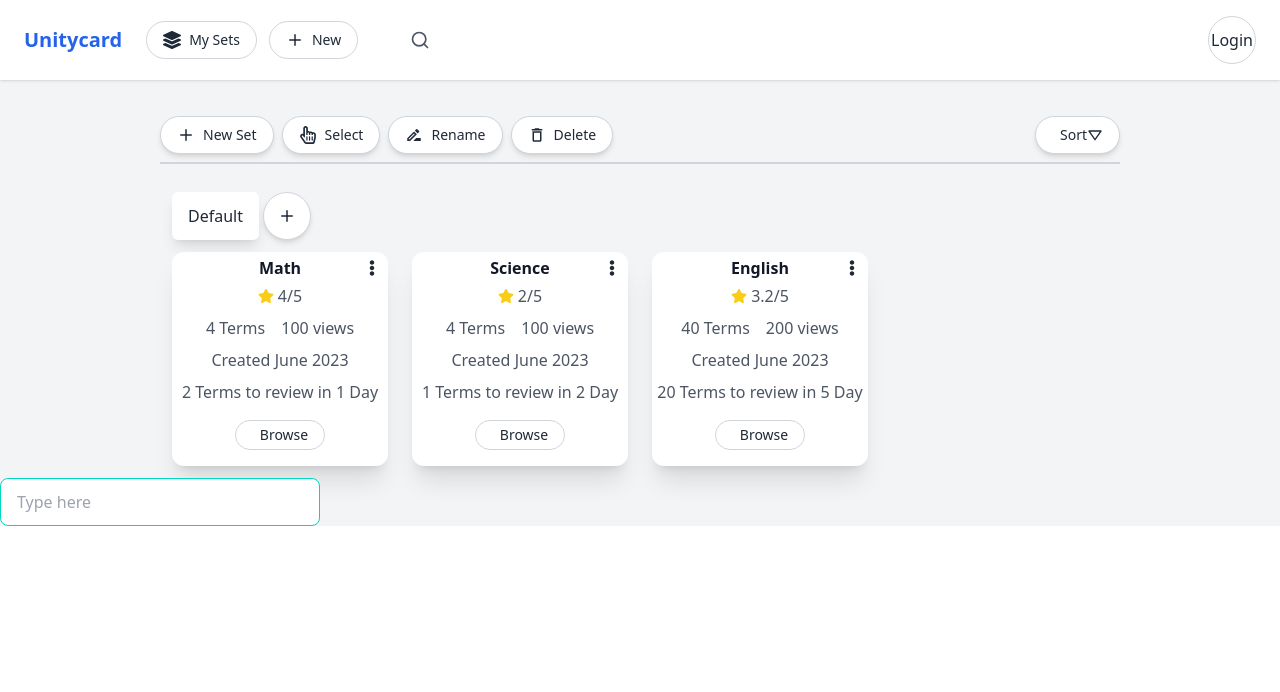
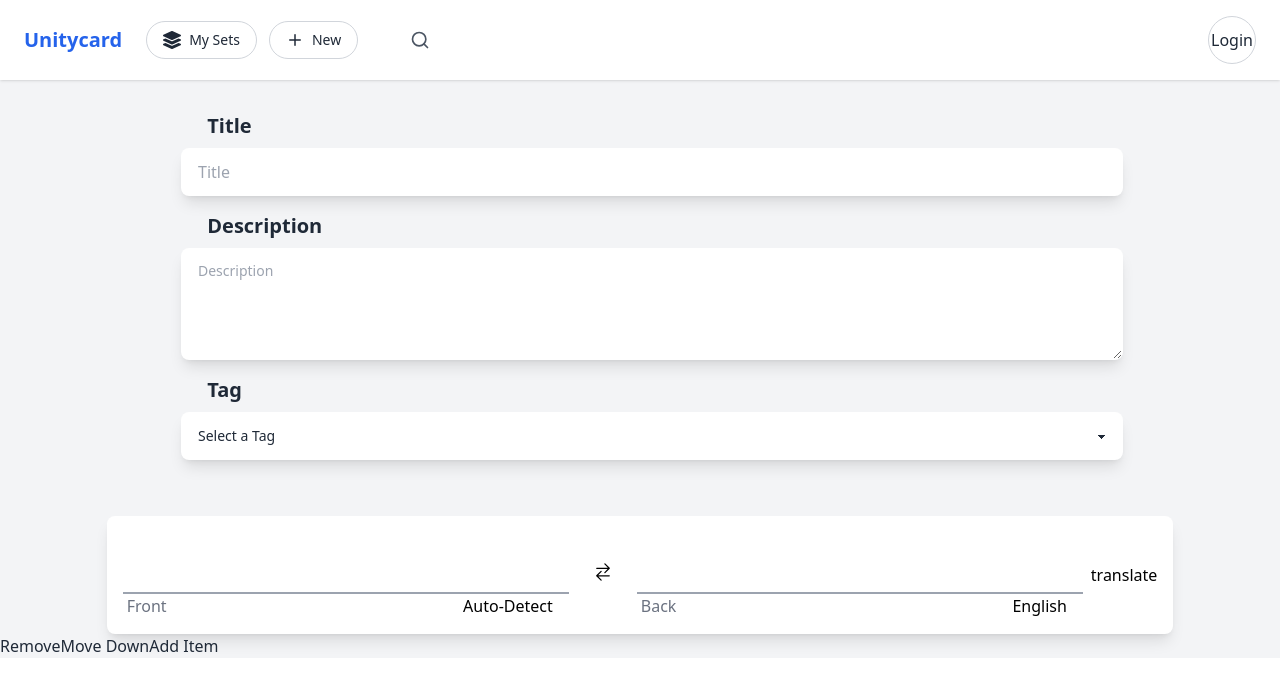
Before and after one commit to JayCenxx/forgetCurve, a React (Create React App) app in the folder forgetcurve_react/: page /CardSetStructure in a window 1280 px wide. Shown: the top 692 px of the page. Built offline with nearby package versions, Linux system fonts and the light colour scheme.

Commit message:
remove move add button

```diff
--- a/forgetcurve_react/public/index.html
+++ b/forgetcurve_react/public/index.html
@@ -13,7 +13,7 @@
   </head>
   <!--  class="bg-gray-500" allow u to apply css at a root/pagewide level -->
   <body >
-    <div id="root"></div>
+    <main id="root" ></main>
 
   </body>
 </html>
--- a/forgetcurve_react/src/App.js
+++ b/forgetcurve_react/src/App.js
@@ -2,8 +2,8 @@
 
 import CardSetMain from "./components/cardSet/CardSetMain";
 import CardSetStructure from "./components/cardSet/CardSetStructure";
-import CardDetailsEdit from "./components/cards/CardDetailsEdit";
-import EditMenuTitle from "./components/editMenu/EditMenuTitle";
+import EditMenuMain from "./components/editMenu/EditMenuMain";
+
 import Header from "./components/header/Header";
 import { BrowserRouter as Router, Routes, Route, Link } from "react-router-dom";
 
@@ -12,16 +12,18 @@ function App() {
 
 
   return (
-    <Router>
+    <>
+    <Router >
 
       <Header></Header>
-      <Routes>
-        {/* <Route path="/" element={<CardSetMain />} /> */}
+      {/* <Routes>
+        <Route path="/" element={<CardSetMain />} />
         <Route path="/CardSetStructure" element={<CardSetStructure />} />
-      </Routes>
+      </Routes> */}
 
-<EditMenuTitle></EditMenuTitle>
+<EditMenuMain></EditMenuMain>
    </Router>
+   </>
   );
 }
 
--- a/forgetcurve_react/src/components/dropDownMenu/DropDownList.js
+++ b/forgetcurve_react/src/components/dropDownMenu/DropDownList.js
@@ -2,7 +2,7 @@ import React from 'react';
 
 const DropDownList = ({ code, onClick }) => (
     <li
-      className="py-2 hover:bg-gray-100 cursor-pointer whitespace-wrap w-full"
+      className="py-2 hover:bg-gray-100 cursor-pointer whitespace-wrap w-full text-lg"
       onClick={() => onClick(code.language, code.langCode)}
     >
       {code.language}
--- a/forgetcurve_react/src/components/dropDownMenu/LangDropDown.js
+++ b/forgetcurve_react/src/components/dropDownMenu/LangDropDown.js
@@ -64,8 +64,9 @@ const selected= isAutoDetectFront?frontLangCode.language : backLangCode.language
         >
           {/* Centered container for the dropdown */}
           <div
-            className=" fixed inset-0 m-auto w-[60vw] max-h-[55%] h-[55%] p-6 overflow-auto rounded-md bg-white shadow-lg grid place-items-center"
+            className=" fixed inset-0 m-auto w-[60vw] max-h-[60%] h-[60%] xl:h-auto  p-6 overflow-auto rounded-md bg-white shadow-lg "
             style={{
+              maxHeight: 'fit-content',
               top: "50%",
               left: "50%",
               transform: "translate(-50%, -50%)",
--- a/forgetcurve_react/src/components/cards/CardDetailsEdit.js
+++ b/forgetcurve_react/src/components/editMenu/EditCardDetails.js
@@ -8,7 +8,7 @@ import { findLanguageWithLangCode } from "../../utils/LangCodeArray";
 import { MyEditor } from "../richTextEditor/MyEditor";
 import { Toolbar } from "../richTextEditor/Toolbar";
 import { debounce } from "../../utils/debounce";
-const CardDetailsEdit = () => {
+export const EditCardDetails = ( ) => {
 
 
   const [frontText, setFrontText] = useState(`<p></p><p></p>`);
@@ -80,7 +80,8 @@ useEffect(() => {},[frontLangCode,backText])
 
 
   return (
-    <main className=" p-4 rounded-lg shadow-lg w-10/12 mx-auto bg-white">
+    <main className=" p-4 rounded-lg shadow-lg w-10/12 mx-auto bg-white mt-14">
+
         <div className="text-editor">
         <Toolbar activeEditor={activeEditor} setActiveEditor={setActiveEditor} />
     </div>
@@ -141,5 +142,3 @@ useEffect(() => {},[frontLangCode,backText])
     </main>
   );
 };
-
-export default CardDetailsEdit;
--- /dev/null
+++ b/forgetcurve_react/src/components/editMenu/EditMenuMain.js
@@ -0,0 +1,55 @@
+import React, { useState } from "react";
+import EditMenuTitle from "./EditMenuTitle";
+import {EditCardDetails} from "./EditCardDetails"
+const EditMenuMain = () => {
+  // Initialize with one item with a unique ID
+  const [cardArray, setCardArray] = useState([{ id: Date.now() }]);
+
+  // Function to add a new MenuItem with a unique key
+  const addArrayItem = () => {
+    setCardArray([...cardArray, { id: Date.now() }]); // Use current timestamp for uniqueness
+
+  };
+
+  // Function to remove a MenuItem by ID
+  const removeArrayItem = id => {
+    setCardArray(cardArray.filter(item => item.id !== id));
+
+  };
+
+  const moveArrayItem = (fromIndex, toIndex) => {
+    if (toIndex < 0 || toIndex >= cardArray.length) {
+      console.log('Target index out of bounds');
+      return; // Early return if the target index is out of range
+    }
+    if (fromIndex === toIndex) {
+      console.log('Item is already at the target index');
+      return; // Early return if the item is already at the desired position
+    }
+
+    setCardArray( (prevItems) => {
+      const newItems = [...prevItems];
+      const itemToMove = newItems.splice(fromIndex, 1)[0]; // Remove the item from the current position
+      newItems.splice(toIndex, 0, itemToMove); // Insert the item at the target position
+      return newItems; // Return the new array to update the state
+    });
+  };
+
+  return (
+    <>
+      <EditMenuTitle />
+
+      {cardArray.map((item,index) => (
+        // use react.frag instead of <> cause of props
+        <React.Fragment key={item.id}>
+       <EditCardDetails/>
+          <button onClick={() => removeArrayItem(item.id)}>Remove</button>
+          <button onClick={() => moveArrayItem(index, index + 1)} disabled={index === cardArray.length - 1}>Move Down</button>
+        </React.Fragment>
+      ))}
+      <button onClick={addArrayItem}> Add Item</button>
+    </>
+  );
+};
+
+export default EditMenuMain;
--- a/forgetcurve_react/src/components/editMenu/EditMenuTitle.js
+++ b/forgetcurve_react/src/components/editMenu/EditMenuTitle.js
@@ -1,10 +1,45 @@
+const EditMenuTitle = () => (
+  <>
+    <main className="pl-6 mt-8 ">
+      <section className="flex  mb-2  ">
+        <div className="basis-[13%] " />
+        <h2 className="text-xl font-bold ml-5">Title</h2>
+      </section>
 
+      <section className="flex justify-center mb-4">
+        <input
+          type="text"
+          placeholder="Title"
+          className=" input w-full basis-9/12  ring-emerald-300 focus:border-none focus:ring shadow-lg"
+        />
+      </section>
 
-const EditMenuTitle =()=>(
-<>
-<input type="text" placeholder="Type here" className="input input-bordered input-accent w-full max-w-xs" />
+      <section className="flex  mb-2  ">
+        <div className="basis-[13%] " />
+        <h2 className="text-xl font-bold ml-5">Description</h2>
+      </section>
 
-</>
-)
+      <section className="flex justify-center mb-4">
+        <textarea
+          className="textarea basis-9/12  ring-emerald-300 focus:border-none focus:ring shadow-lg min-h-28"
+          placeholder="Description"
+        ></textarea>
+      </section>
+
+      <section className="flex  mb-2  ">
+        <div className="basis-[13%] " />
+        <h2 className="text-xl font-bold ml-5">Tag</h2>
+      </section>
+
+      <section className="flex justify-center ">
+        <select className="select basis-9/12  ring-emerald-300 focus:border-none focus:ring shadow-lg  ">
+          <option disabled selected>  Select a Tag </option>
+          <option>Han Solo</option>
+          <option>Greedo</option>
+        </select>
+      </section>
+    </main>
+  </>
+);
 
 export default EditMenuTitle;
--- a/forgetcurve_react/src/index.css
+++ b/forgetcurve_react/src/index.css
@@ -3,8 +3,12 @@
 @tailwind components;
 @tailwind utilities;
 
+html{
+
+}
+
 body {
-  @apply bg-gray-100; /* Use the Tailwind @apply directive to set the color */
+  @apply bg-gray-100 h-full/* Use the Tailwind @apply directive to set the color */
 }
 
 .ql-toolbar {
--- /dev/null
+++ b/forgetcurve_react/src/utils/indexedDoublyLinkedList.js
@@ -0,0 +1,146 @@
+class ListNode {
+    constructor(value) {
+      this.value = value;
+      this.prev = null;
+      this.next = null;
+    }
+  }
+
+ export class IndexedDoublyLinkedList {
+    constructor() {
+      this.head = null;
+      this.tail = null;
+      this.length = 0;
+      this.nodes = []; // Using an array to store nodes
+    }
+
+    add(value) {
+      const newNode = new ListNode(value);
+      this.nodes.push(newNode);
+
+      if (!this.head) {
+        this.head = newNode;
+        this.tail = newNode;
+      } else {
+        this.tail.next = newNode;
+        newNode.prev = this.tail;
+        this.tail = newNode;
+      }
+      this.length++;
+    }
+
+    get(index) {
+      if (index < 0 || index >= this.length) return null;
+      return this.nodes[index];
+    }
+
+    delete(index) {
+      if (index < 0 || index >= this.length) return;
+
+      const nodeToDelete = this.nodes[index];
+
+      if (nodeToDelete.prev) {
+        nodeToDelete.prev.next = nodeToDelete.next;
+      } else {
+        this.head = nodeToDelete.next;
+      }
+
+      if (nodeToDelete.next) {
+        nodeToDelete.next.prev = nodeToDelete.prev;
+      } else {
+        this.tail = nodeToDelete.prev;
+      }
+
+      // Remove the node from the array and decrement the length
+      this.nodes.splice(index, 1);
+      this.length--;
+    }
+
+    insertAt(index, value) {
+        if (index < 0 || index > this.length) return;
+
+        const newNode = new ListNode(value);
+
+        // Special case for inserting at the head
+        if (index === 0) {
+          newNode.next = this.head;
+          if (this.head) {
+            this.head.prev = newNode;
+          }
+          this.head = newNode;
+          // If there was no tail, the list was empty, now the new node is both head and tail
+          this.tail = this.tail || newNode;
+          this.nodes.splice(index, 0, newNode);
+          this.length++;
+          return;
+        }
+
+        // Special case for appending at the tail
+        if (index === this.length) {
+          this.tail.next = newNode;
+          newNode.prev = this.tail;
+          this.tail = newNode;
+          this.nodes.splice(index, 0, newNode);
+          this.length++;
+          return;
+        }
+
+        // General case for inserting in the middle
+        const nextNode = this.nodes[index];
+        const prevNode = nextNode.prev;
+
+        newNode.next = nextNode;
+        newNode.prev = prevNode;
+        prevNode.next = newNode;
+        nextNode.prev = newNode;
+
+        // Insert the new node into the array
+        this.nodes.splice(index, 0, newNode);
+        this.length++;
+    }
+
+  move(index,targetIndex){
+    if(typeof index!=="number" && typeof targetIndex!=="number" ){
+        console.log('must enter a proper index for moving')
+    return
+    }
+    if(index=== targetIndex){
+        console.log('same index stay');
+        return
+    }
+    if(index>this.length-1 || index<0 || targetIndex<0 || targetIndex>this.length-1){
+      console.log('index out of bound yo')
+      return;
+    }
+    // already save the about to delete element
+    const tempElement=this.get(index).value
+    // now delete that target
+    this.delete(index)
+    //insert
+    this.insertAt(targetIndex,tempElement)
+  }
+
+   set(index, value) {
+      if (index < 0 || index >= this.length) return;
+
+      const node = this.nodes[index];
+      if (node) {
+        node.value = value;
+      }
+    }
+
+  }
+
+  // test
+//   const list = new IndexedDoublyLinkedList();
+//   list.add('a');
+//   list.add('b');
+//   list.add('c');
+
+//   list.insertAt(1, 'x'); // List is now a, x, b, c
+//   console.log(list.get(1).value);
+//     list.delete(0)
+//   list.move(0, 'd')
+//   for(let i=0;i<list.length;i++){
+//     console.log(list.get(i).value)
+//   }
```
